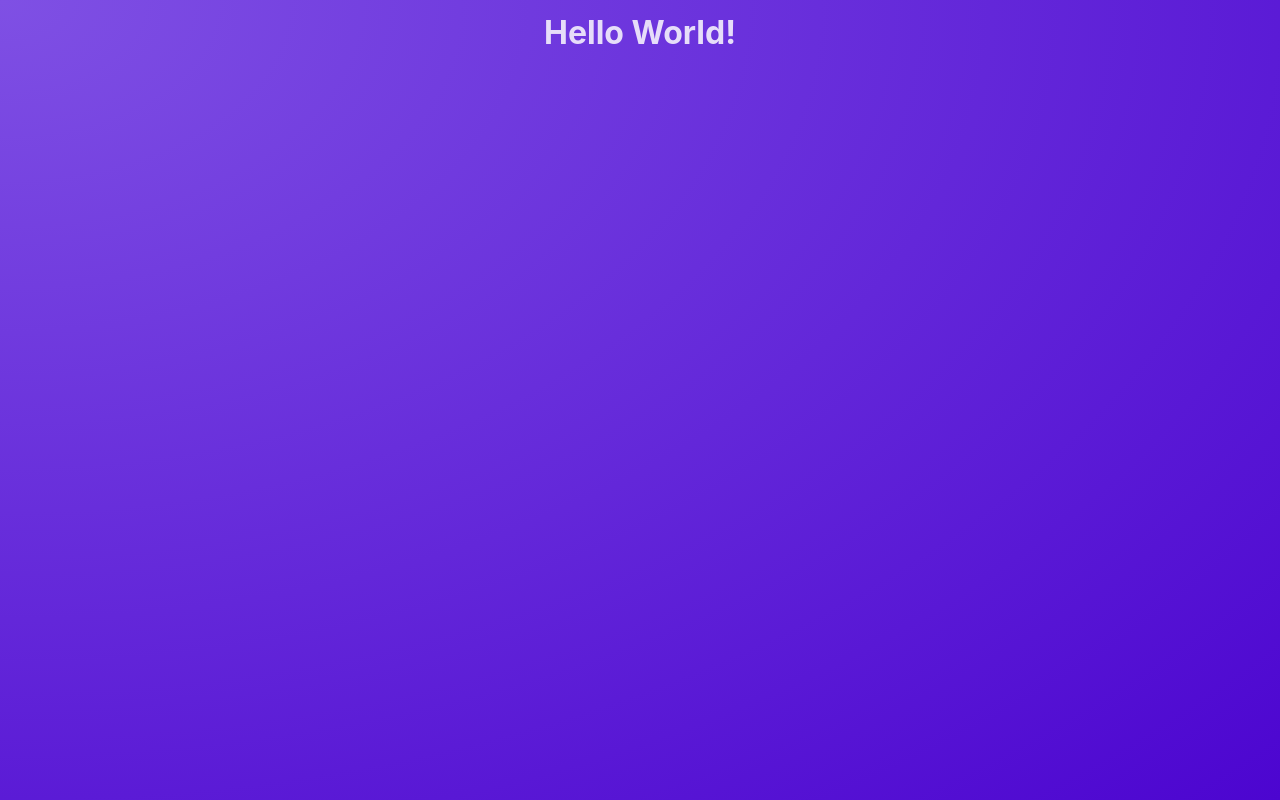
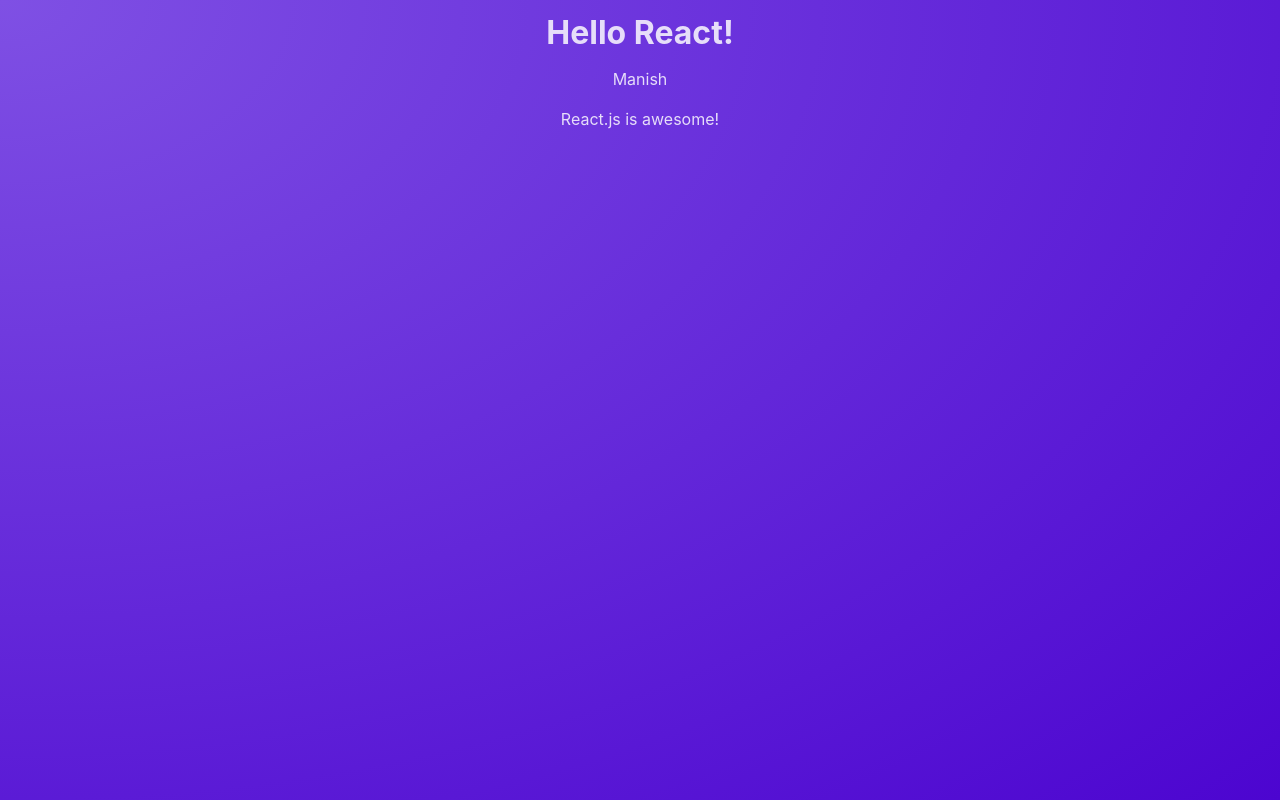
Before and after one commit to skilledlancer/react-crash-course, a React (Vite) app: page / in a window 1280 px wide. Built offline with nearby package versions, Linux system fonts and the light colour scheme.

Commit message:
First Component

```diff
--- a/src/App.jsx
+++ b/src/App.jsx
@@ -1,5 +1,10 @@
+import Post from './components/Post'
+
 function App() {
-  return <h1>Hello World!</h1>;
+  return <>
+    <h1>Hello React!</h1>
+    <Post/>
+  </>;
 }
 
 export default App;
--- /dev/null
+++ b/src/components/Post.jsx
@@ -0,0 +1,11 @@
+function Post()
+{
+    return(
+        <div>
+            <p>Manish</p>
+            <p>React.js is awesome!</p>
+        </div>
+    )
+}
+
+export default Post;
```
